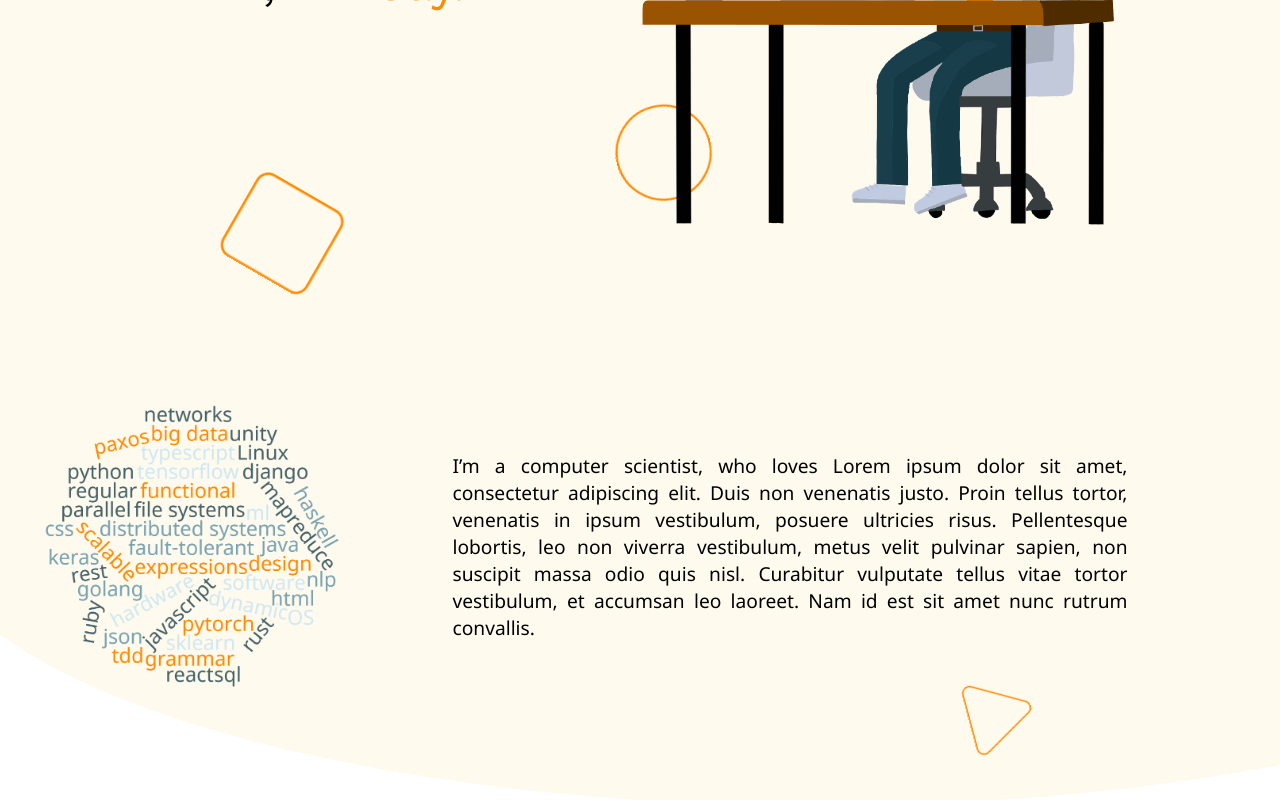
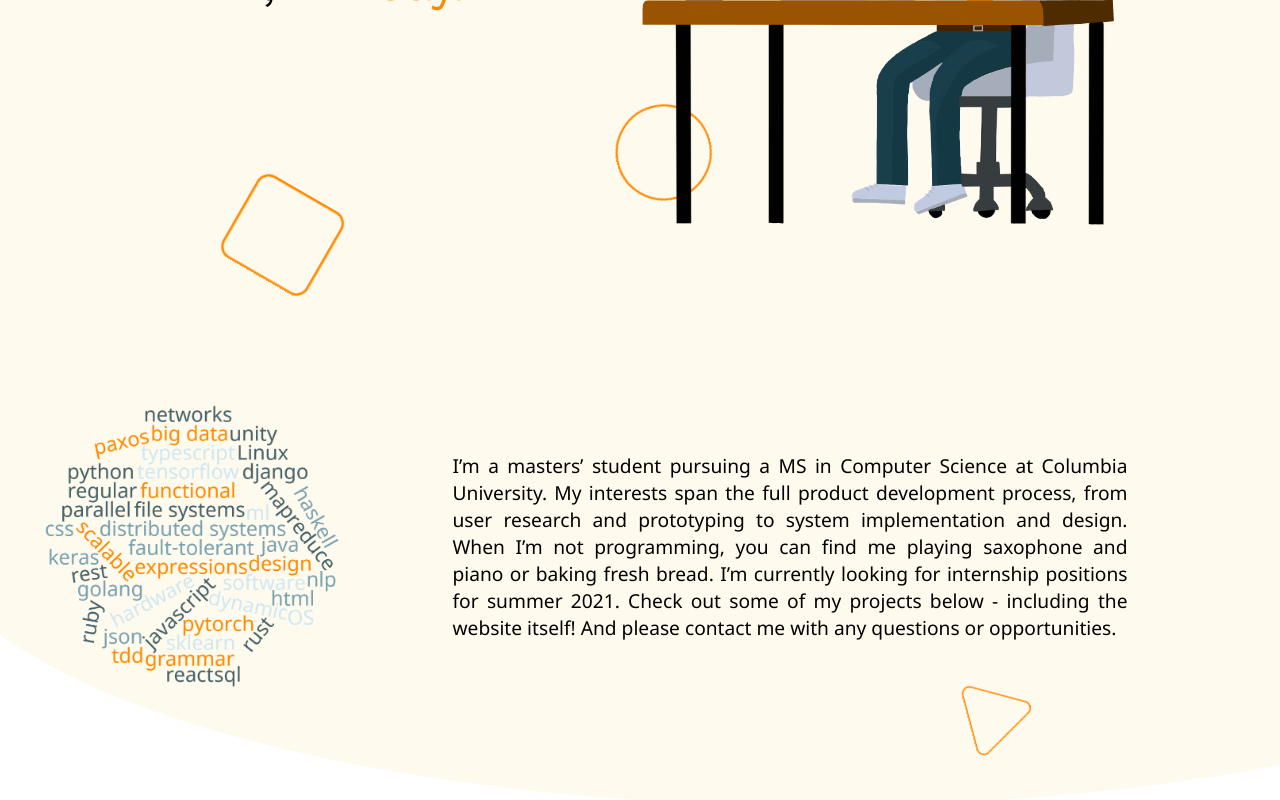
Before and after one commit to jaykarp/web_personal, a React (Create React App) app: page / in a window 1280 px wide. Shown: the part 440-1240 px from the top of the page. Built offline with nearby package versions, Linux system fonts and the light colour scheme; the HTML template or start-up script is replaced by a standard one.

Commit message:
first prototype

```diff
--- a/src/components/Collapse.tsx
+++ b/src/components/Collapse.tsx
@@ -60,29 +60,24 @@ const Collapse = ({ open, setOpen }: Props, ref: any) => {
                     </HeaderContainer>
                     <DescriptionContainer>
                         <CollapseDescription>
-                            Lorem ipsum dolor sit amet, consectetur adipiscing
-                            elit. Duis non venenatis justo. Proin tellus tortor,
-                            venenatis in ipsum vestibulum, posuere ultricies
-                            risus. Pellentesque lobortis, leo non viverra
-                            vestibulum, metus velit pulvinar sapien, non
-                            suscipit massa odio quis nisl. Curabitur vulputate
-                            tellus vitae tortor vestibulum, et accumsan leo
-                            laoreet. Nam id est sit amet nunc rutrum convallis.
-                            Class aptent taciti sociosqu ad litora torquent per
-                            conubia nostra, per inceptos himenaeos. Proin sapien
-                            purus, sagittis nec elementum vitae, suscipit sed
-                            erat.
-                            <br />
-                            Aenean elementum finibus mi sed pretium. Sed eu
-                            libero eget velit lobortis feugiat eu id orci. Nam
-                            nec venenatis mauris, eu viverra sapien. Nullam
-                            vehicula, arcu sed pulvinar tempor, odio tortor
-                            gravida justo, non feugiat arcu felis id risus.
-                            Mauris facilisis venenatis libero sed accumsan.
-                            Proin pellentesque ex sit amet mi tempus mattis.
-                            Nunc vel faucibus nunc. Integer a erat ut ante
-                            blandit vehicula non vitae ipsum. Vivamus semper
-                            justo ut dapibus pharetra.
+                            In fall of 2019, I worked Musely: a musical
+                            note-taking app. Our initial user studies exploring
+                            pain points for music students revealed a difficulty
+                            recording information about music - especially when
+                            those notes were tied to a certain time in the
+                            piece. Previously, a student would need to write
+                            down a timeframe and musical description (eg:
+                            adagio) and later match it to the piece. This
+                            written description was very difficult for students
+                            to relate to a piece of music, especially in
+                            remembering how the verbal notes related to the
+                            music without re-listening. Our solution integrates
+                            the music and the annotations in the same interface,
+                            no longer a separate audio file and paper time
+                            markings. We built a prototype that enabled students
+                            to notate as they listened to the music, and to see
+                            a visual representation of their notes overlaid on
+                            the audio file.
                         </CollapseDescription>
                         <LanguagesContainer>
                             REACT.JAVASCRIPT.REDUX.BALSAMIQ.FIGMA
@@ -106,29 +101,25 @@ const Collapse = ({ open, setOpen }: Props, ref: any) => {
                     </HeaderContainer>
                     <DescriptionContainer>
                         <CollapseDescription>
-                            Lorem ipsum dolor sit amet, consectetur adipiscing
-                            elit. Duis non venenatis justo. Proin tellus tortor,
-                            venenatis in ipsum vestibulum, posuere ultricies
-                            risus. Pellentesque lobortis, leo non viverra
-                            vestibulum, metus velit pulvinar sapien, non
-                            suscipit massa odio quis nisl. Curabitur vulputate
-                            tellus vitae tortor vestibulum, et accumsan leo
-                            laoreet. Nam id est sit amet nunc rutrum convallis.
-                            Class aptent taciti sociosqu ad litora torquent per
-                            conubia nostra, per inceptos himenaeos. Proin sapien
-                            purus, sagittis nec elementum vitae, suscipit sed
-                            erat.
-                            <br />
-                            Aenean elementum finibus mi sed pretium. Sed eu
-                            libero eget velit lobortis feugiat eu id orci. Nam
-                            nec venenatis mauris, eu viverra sapien. Nullam
-                            vehicula, arcu sed pulvinar tempor, odio tortor
-                            gravida justo, non feugiat arcu felis id risus.
-                            Mauris facilisis venenatis libero sed accumsan.
-                            Proin pellentesque ex sit amet mi tempus mattis.
-                            Nunc vel faucibus nunc. Integer a erat ut ante
-                            blandit vehicula non vitae ipsum. Vivamus semper
-                            justo ut dapibus pharetra.
+                            Through this project, we aimed to explore the
+                            possibilities of parallel sorting in a functional
+                            language. With the possibile slowing of Moore’s law
+                            in the near future, it is essential that we look at
+                            alternative methods to push these important
+                            algorithms even further. In our research, we
+                            implemented three main sorting algorithms using
+                            Haskell: merge sort, quicksort, andbitonic sort.
+                            Although it would probably be faster to write these
+                            sorts in a lower level language like C, we believe
+                            that the functional paradigm allows for much easier
+                            and more concise data parallelism. After moving
+                            these three main sorts from their equivalent
+                            sequential and imperative counterparts, we further
+                            pushed the limits of sorting in Haskell to implement
+                            some of the different data parallelism models.
+                            Finally, we present ‘hybrid’ sort, which is composed
+                            of the best features from all of the sequential, and
+                            parallel sorts that we implemented.
                         </CollapseDescription>
                         <LanguagesContainer>
                             HASKELL.STACK.THREADSCOPE
@@ -152,29 +143,32 @@ const Collapse = ({ open, setOpen }: Props, ref: any) => {
                     </HeaderContainer>
                     <DescriptionContainer>
                         <CollapseDescription>
-                            Lorem ipsum dolor sit amet, consectetur adipiscing
-                            elit. Duis non venenatis justo. Proin tellus tortor,
-                            venenatis in ipsum vestibulum, posuere ultricies
-                            risus. Pellentesque lobortis, leo non viverra
-                            vestibulum, metus velit pulvinar sapien, non
-                            suscipit massa odio quis nisl. Curabitur vulputate
-                            tellus vitae tortor vestibulum, et accumsan leo
-                            laoreet. Nam id est sit amet nunc rutrum convallis.
-                            Class aptent taciti sociosqu ad litora torquent per
-                            conubia nostra, per inceptos himenaeos. Proin sapien
-                            purus, sagittis nec elementum vitae, suscipit sed
-                            erat.
-                            <br />
-                            Aenean elementum finibus mi sed pretium. Sed eu
-                            libero eget velit lobortis feugiat eu id orci. Nam
-                            nec venenatis mauris, eu viverra sapien. Nullam
-                            vehicula, arcu sed pulvinar tempor, odio tortor
-                            gravida justo, non feugiat arcu felis id risus.
-                            Mauris facilisis venenatis libero sed accumsan.
-                            Proin pellentesque ex sit amet mi tempus mattis.
-                            Nunc vel faucibus nunc. Integer a erat ut ante
-                            blandit vehicula non vitae ipsum. Vivamus semper
-                            justo ut dapibus pharetra.
+                            When we build a distributed system, we check if it
+                            works properly in all cases, even some very low
+                            probability corner cases. For this project we aim to
+                            prove the correctness of an implementation of paxos.
+                            We evaluated two different methods: model checking
+                            and fuzz testing. Fuzz testing occurs when you
+                            repeatedly test multiple different randomly
+                            occurring states, and is efficient in practice.
+                            However, there is no guarantee that this randomized
+                            testing can cover every case. Instead we pursued the
+                            Model checking approach, exploring every
+                            possibility, potentially achieved by simulating a
+                            system by a state machine. Then search algorithms
+                            like Breadth First Search (BFS) or Depth First
+                            Search (DFS) can be used to walk through all the
+                            states and verify the correctness of one's
+                            implementation. In this assignment, we considered
+                            the whole system (nodes + network) as one large
+                            state machine. Each node represented a client or
+                            server that could send or receive messages. The
+                            network represented an abstraction of on-the-fly
+                            messages being transferred over a real network. We
+                            first implemented the state machine as well as the
+                            different state transitions. We finally wrote our
+                            model checking tests, and verified that our solution
+                            was viable, successfully modeling paxos.
                         </CollapseDescription>
                         <LanguagesContainer>
                             GOLANG.PYTHON.BASH
--- a/src/components/styles/CollapseStyles.tsx
+++ b/src/components/styles/CollapseStyles.tsx
@@ -16,6 +16,9 @@ export const CollapseContainer = styled.div`
     display: grid;
     width: 75vw;
     max-width: 1000px;
+    @media (max-width: 800px) {
+        width: 90vw;
+    }
 `
 
 export const Coll = styled(_Collapse)`
--- a/src/components/styles/ShapeStyles.tsx
+++ b/src/components/styles/ShapeStyles.tsx
@@ -27,7 +27,7 @@ export const StyledShape = styled.img<ShapeProps>`
         left: ${left};
         transform: rotate(${rotation});
         height: ${size};
-        animation: ${() => move(rotation, Math.random() * 3 + 5)}
+        animation: ${() => move(rotation, Math.random() * 3 + 7)}
             ${Math.random() * 2 + 3}s ease-in-out infinite;
         @media (max-width: 768px) {
             top ${xtop};
--- a/src/sections/About.tsx
+++ b/src/sections/About.tsx
@@ -30,15 +30,17 @@ const About = (props: Props) => {
                     </CloudContainer>
                     <TextContainer>
                         <AboutText>
-                            I’m a computer scientist, who loves Lorem ipsum
-                            dolor sit amet, consectetur adipiscing elit. Duis
-                            non venenatis justo. Proin tellus tortor, venenatis
-                            in ipsum vestibulum, posuere ultricies risus.
-                            Pellentesque lobortis, leo non viverra vestibulum,
-                            metus velit pulvinar sapien, non suscipit massa odio
-                            quis nisl. Curabitur vulputate tellus vitae tortor
-                            vestibulum, et accumsan leo laoreet. Nam id est sit
-                            amet nunc rutrum convallis.
+                            I’m a masters’ student pursuing a MS in Computer
+                            Science at Columbia University. My interests span
+                            the full product development process, from user
+                            research and prototyping to system implementation
+                            and design. When I’m not programming, you can find
+                            me playing saxophone and piano or baking fresh
+                            bread. I’m currently looking for internship
+                            positions for summer 2021. Check out some of my
+                            projects below - including the website itself! And
+                            please contact me with any questions or
+                            opportunities.
                         </AboutText>
                     </TextContainer>
                 </AboutContainer>
--- a/src/sections/Experience.tsx
+++ b/src/sections/Experience.tsx
@@ -96,7 +96,7 @@ const Experience = forwardRef<HTMLDivElement>((props: Props, ref) => {
                         title={'cheddar.'}
                         logo={cheddar}
                         description={
-                            'Lorem ipsum dolor sit amet, consectetur adipiscing elit. Duis non venenatis justo. Proin tellus tortor, venenatis in ipsum vestibulum, posuere ultricies risus. Pellentesque lobortis, leo non viverra vestibulum, metus velit pulvinar sapien, non suscipit massa odio quis nisl. Curabitur vulputate tellus vitae tortor vestibulum, et accumsan leo laoreet. Nam id est sit amet nunc rutrum convallis. Class aptent taciti sociosqu ad litora torquent per conubia nostra, per inceptos himenaeos. '
+                            'Cheddar is a finance and tech based streaming news network with it’s trademark 24 hour live news coverage. Being a constantly live site offers unique opportunities and challenges, especially in tool development and deployment. I worked on several projects over the course of my internship, gaining experience in many different areas of online news delivery production. The key area of my internship was developing tools to ensure a seamless 24 hour news broadcast. Two of the projects that Cheddar had me focus on were monitoring web content and the content distributed over a raspberry pi distribution network. My contributions varied from writing code for a golang api in the prometheus pod for kubernetes cluster, to writing software to update the raspberry pi network remotely. I also enabled highly requested features on the site, including internal tooling to connect articles and highlight authors, as well as developing the tooling required to launch their Need2Know newsletter.'
                         }
                         languages={['REACT', 'GOLANG', 'RUBY']}
                         tags={['UI & UX', 'Fullstack Dev', 'DevOps']}
@@ -107,7 +107,7 @@ const Experience = forwardRef<HTMLDivElement>((props: Props, ref) => {
                         title={'vanderbilt.'}
                         logo={vanderbilt}
                         description={
-                            'Lorem ipsum dolor sit amet, consectetur adipiscing elit. Duis non venenatis justo. Proin tellus tortor, venenatis in ipsum vestibulum, posuere ultricies risus. Pellentesque lobortis, leo non viverra vestibulum, metus velit pulvinar sapien, non suscipit massa odio quis nisl. Curabitur vulputate tellus vitae tortor vestibulum, et accumsan leo laoreet. Nam id est sit amet nunc rutrum convallis. Class aptent taciti sociosqu ad litora torquent per conubia nostra, per inceptos himenaeos. '
+                            'I explored three main projects during my time at Vanderbilt in data science and biomedical research. First, a joint venture in electronic health records with EPIC enabling verbal interactions with patient information documentation. This increases efficiency by allowing doctors to notate while occupied, and reducing search time for patient information. To understand doctor’s perception of NLP tools, I built test tools to enable large-scale user testing via nlp querying tools to compare EPIC to traditional voice assistant models, trained on medical and not medical words. Second, exploring reversing diabetes in mice using cancer therapy drugs. We examined different transcription factors and their ability to reverse diabetes by performing immunohistochemistry, Western blotting, dissection and husbandry techniques. Lastly, calculating the distance of various zip codes to their closest hospital for UNOS organ donation allocation policies. Both the transplant allocation work and transcription factors research resulted in published papers, viewable in my resume.'
                         }
                         languages={['JAVASCRIPT', 'JAVA', 'PYTHON']}
                         tags={['NLP', 'Statistics', 'UI & UX']}
```
Also changed, not shown: 2 other files (tests, documents, lock files or other folders).
